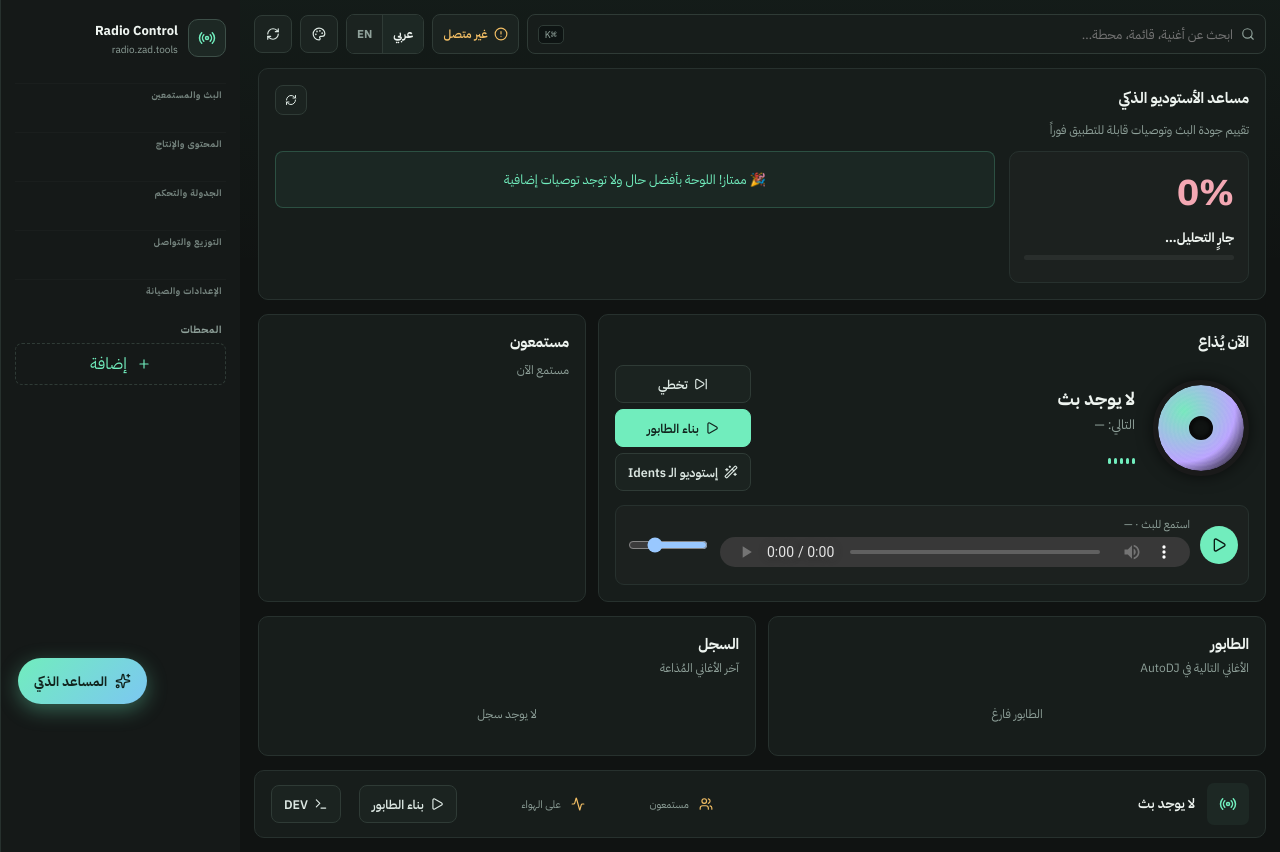
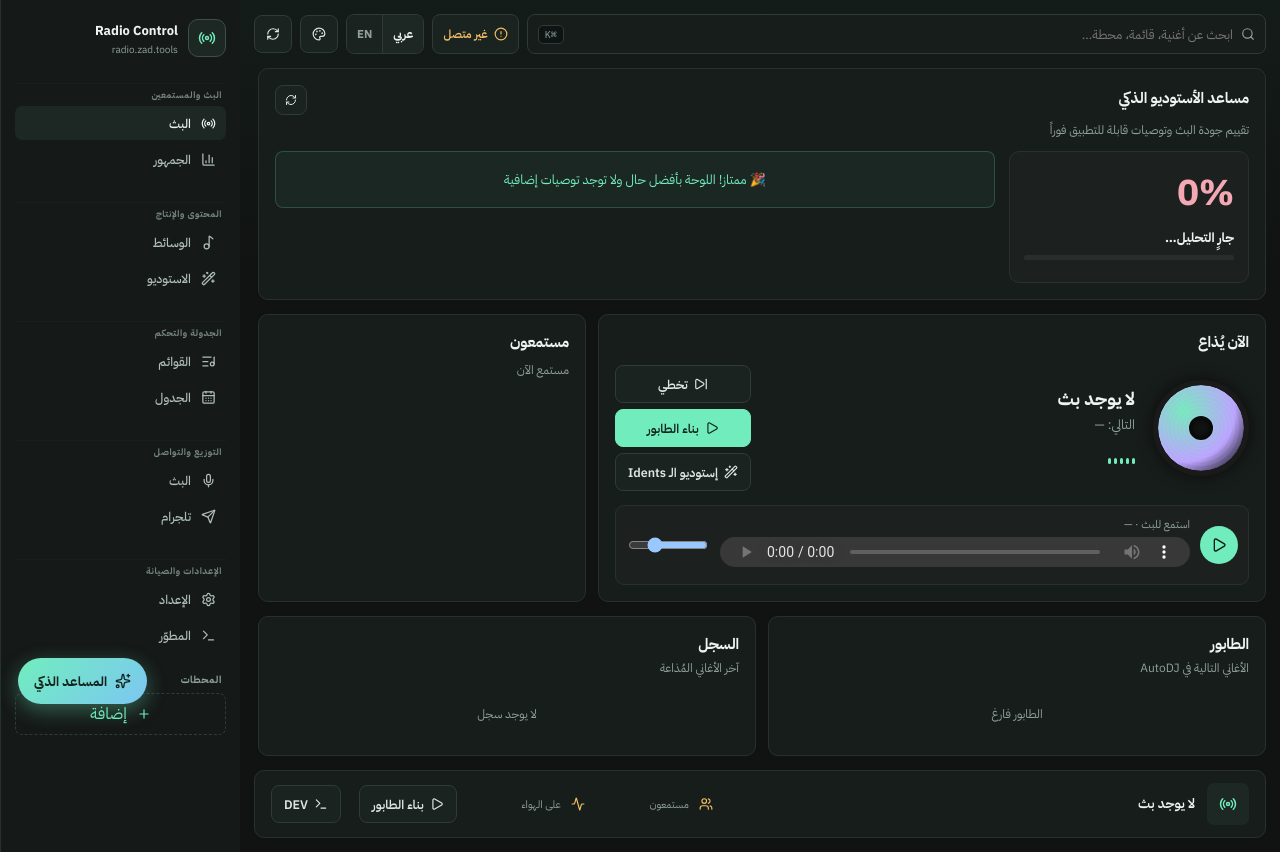
Before and after one commit to ahmedvnabil/radio-control, a Flask app: page / in a window 1280 px wide. Run offline with Flask 3, Linux system fonts and the light colour scheme; data that the repository does not hold is empty.

Commit message:
Refactor: assign views to sidebar groups, fix status dot, and add safe optional chaining to block editor

```diff
--- a/templates/index.html
+++ b/templates/index.html
@@ -311,7 +311,7 @@ body[data-theme="glow"] .chip.mint{color:#10b981;border-color:rgba(16,185,129,0.
         <div class="section-title" x-text="t('group_' + g)" style="font-size:9px; opacity:0.8; margin-bottom:4px; padding-top:4px; border-top:1px solid rgba(255,255,255,0.03);"></div>
         <nav class="nav">
           <template x-for="v in views.filter(x => x.group === g)" :key="v.id">
-            <button :class="tab===v.id && 'active'" @click="tab=v.id; tick()">
+            <button :class="tab===v.id ? 'active' : ''" @click="tab=v.id; tick()">
               <i :data-lucide="v.icon" style="width:15px;height:15px;flex-shrink:0"></i>
               <span x-text="t(v.id)"></span>
             </button>
@@ -356,7 +356,7 @@ body[data-theme="glow"] .chip.mint{color:#10b981;border-color:rgba(16,185,129,0.
         <span x-text="configured ? t('connected') : t('offline')"></span>
       </div>
       <div class="pill" :class="streamStatus.type==='offline' ? 'warn' : 'ok'" x-show="active" x-cloak>
-        <span class="dot" :class="streamStatus.type!=='offline' && 'live'" style="margin-inline-end: 2px;"></span>
+        <span class="dot" :class="streamStatus.type !== 'offline' ? 'live' : ''" style="margin-inline-end: 2px;"></span>
         <span x-text="streamStatus.label"></span>
       </div>
 
@@ -659,7 +659,7 @@ body[data-theme="glow"] .chip.mint{color:#10b981;border-color:rgba(16,185,129,0.
                   <div class="tl24-blocks" id="tl24-blocks">
                     <div class="tl24-now" :style="`left:${nowOffsetPercent()}%`"></div>
                     <template x-for="b in dayBlocks" :key="b.id">
-                      <div class="tl24-block" :class="['type-'+b.type, selectedDayBlockId===b.id && 'selected-block']" :style="blockStyle(b)" @click.stop="selectDayBlock(b)">
+                      <div class="tl24-block" :class="['type-' + b.type, selectedDayBlockId === b.id ? 'selected-block' : '']" :style="blockStyle(b)" @click.stop="selectDayBlock(b)">
                         <div class="block-title" x-text="getBlockIcon(b.type)+' '+b.title"></div>
                         <div class="block-time" x-text="formatBlockTime(b)"></div>
                         <button class="block-x" @click.stop="removeDayBlock(b.id)">×</button>
@@ -674,19 +674,19 @@ body[data-theme="glow"] .chip.mint{color:#10b981;border-color:rgba(16,185,129,0.
               </div>
             </div>
             <!-- BLOCK EDITOR PANEL -->
-            <template x-if="selectedDayBlockId && dayBlocks.find(b => b.id === selectedDayBlockId)">
+            <template x-if="selectedBlock">
               <div class="pane" style="margin-top:12px; border-color:rgba(113,237,189,0.3); background:rgba(113,237,189,0.02); max-width: 600px;">
                 <div style="display:flex; justify-content:space-between; align-items:center; margin-bottom:12px;">
                   <h3 style="margin:0; font-size:13px; font-weight:700; color:var(--mint);">
-                    <span x-text="t('edit_block')"></span>: <span x-text="dayBlocks.find(b => b.id === selectedDayBlockId).title"></span>
+                    <span x-text="t('edit_block')"></span>: <span x-text="selectedBlock?.title"></span>
                   </h3>
-                  <button class="btn sm danger" @click="removeDayBlock(selectedDayBlockId)" x-text="t('delete_block')"></button>
+                  <button class="btn sm danger" @click="selectedBlock && removeDayBlock(selectedBlock.id)" x-text="t('delete_block')"></button>
                 </div>
                 <div class="row" style="grid-template-columns: repeat(auto-fit, minmax(140px, 1fr)); gap:10px;">
                   <label style="display:grid; gap:4px; font-size:11px; color:var(--muted);">
                     <span x-text="t('start_time')"></span>
-                    <select :value="dayBlocks.find(b => b.id === selectedDayBlockId).startHour"
-                            @change="dayBlocks.find(b => b.id === selectedDayBlockId).startHour = parseInt($event.target.value); saveBlocks();">
+                    <select :value="selectedBlock?.startHour"
+                            @change="if(selectedBlock) { selectedBlock.startHour = parseInt($event.target.value); saveBlocks(); }">
                       <template x-for="h in Array.from({length: 24}, (_, i) => i)">
                         <option :value="h" x-text="pad(h) + ':00'"></option>
                       </template>
@@ -695,13 +695,14 @@ body[data-theme="glow"] .chip.mint{color:#10b981;border-color:rgba(16,185,129,0.
                   <label style="display:grid; gap:4px; font-size:11px; color:var(--muted);">
                     <span x-text="t('duration_mins')"></span>
                     <input type="number" min="5" max="1440"
-                           :value="dayBlocks.find(b => b.id === selectedDayBlockId).durationMins"
-                           @input="dayBlocks.find(b => b.id === selectedDayBlockId).durationMins = parseInt($event.target.value) || 60; saveBlocks();"
+                           :value="selectedBlock?.durationMins"
+                           @input="if(selectedBlock) { selectedBlock.durationMins = parseInt($event.target.value) || 60; saveBlocks(); }"
                            style="width: 100%;" />
                   </label>
                 </div>
               </div>
             </template>
+
             <p class="sub" style="margin-top:8px;font-size:10.5px" x-text="t('day_builder_note')"></p>
           </div>
 
@@ -1455,16 +1456,16 @@ return {
   newPodcast:{title:'',description:'',author:'',language:'ar'},
   logs:[],
   views:[
-    {id:'live',icon:'radio'},
-    {id:'media',icon:'music-2'},
-    {id:'playlists',icon:'list-music'},
-    {id:'schedule',icon:'calendar-days'},
-    {id:'audience',icon:'bar-chart-3'},
-    {id:'broadcast',icon:'mic'},
-    {id:'telegram',icon:'send'},
-    {id:'studio',icon:'wand-2'},
-    {id:'setup',icon:'settings'},
-    {id:'dev',icon:'terminal'},
+    {id:'live',icon:'radio',group:'onair'},
+    {id:'media',icon:'music-2',group:'content'},
+    {id:'playlists',icon:'list-music',group:'scheduling'},
+    {id:'schedule',icon:'calendar-days',group:'scheduling'},
+    {id:'audience',icon:'bar-chart-3',group:'onair'},
+    {id:'broadcast',icon:'mic',group:'channels'},
+    {id:'telegram',icon:'send',group:'channels'},
+    {id:'studio',icon:'wand-2',group:'content'},
+    {id:'setup',icon:'settings',group:'system'},
+    {id:'dev',icon:'terminal',group:'system'},
   ],
   regions:['egypt','gulf','levant','maghreb','global'],
   days:['mon','tue','wed','thu','fri','sat','sun'],
@@ -1896,6 +1897,11 @@ return {
     }
     return {type:'autodj', label:this.t('autodj')};
   },
+  get selectedBlock(){
+    if(!this.selectedDayBlockId) return null;
+    return this.dayBlocks.find(b=>b.id===this.selectedDayBlockId)||null;
+  },
+
 
   toggleSelect(id){const i=this.selected.indexOf(id);if(i>=0)this.selected.splice(i,1);else this.selected.push(id);},
   toggleBulkPl(id){const i=this.bulkPlIds.indexOf(id);if(i>=0)this.bulkPlIds.splice(i,1);else this.bulkPlIds.push(id);},
```
